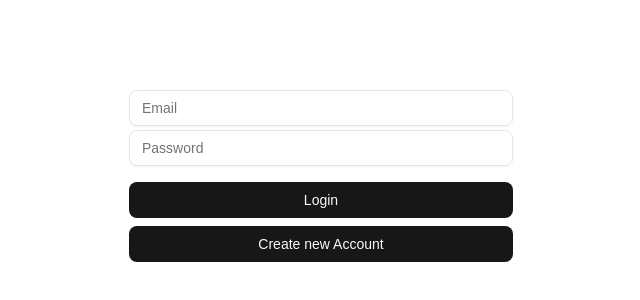
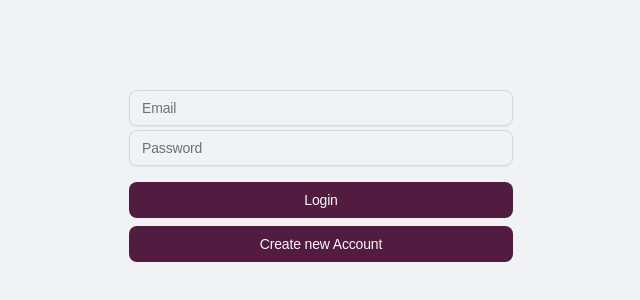
Before and after one commit to ColinZuko/Mern-Practice, a React (Vite) app in the folder frontend/: page / in a window 1280 px wide. Shown: the part 224-524 px from the top of the page, without its empty margins (319-959 px from the left). Built offline with nearby package versions, Linux system fonts and the light colour scheme; no server answers.

Commit message:
Styling + confirmation messages

```diff
--- a/frontend/src/components/BlogCard.jsx
+++ b/frontend/src/components/BlogCard.jsx
@@ -19,7 +19,7 @@ export function BlogCard({ post }){
         <Card className="flex w-[55vw] mx-auto min-h-44 flex flex-col justify-center my-4 hover:bg-muted">
             <Link to={`/readblog/${post._id}`} className='flex flex-col flex-grow justify-between w-full h-full p-4'>
                 <CardHeader>
-                    <CardTitle><h2 className="scroll-m-20 border-b pb-2 text-3xl font-semibold tracking-tight first:mt-0 text-primary">{post.title}</h2></CardTitle>
+                    <CardTitle><h2 className="scroll-m-20 border-b pb-2 text-3xl font-semibold tracking-tight first:mt-0 text-text">{post.title}</h2></CardTitle>
                     <CardDescription><h2>{post.description}</h2></CardDescription>
                 </CardHeader>
                 <CardContent>
--- a/frontend/src/components/CreateUser.jsx
+++ b/frontend/src/components/CreateUser.jsx
@@ -3,12 +3,13 @@ import { useState } from "react";
 import { Button } from "@/components/ui/button";
 import { Input } from "@/components/ui/input";
 
-export function CreateUser() {
+export function CreateUser({ setView }) {
     const [user, setUser] = useState({
         name: '',
         email: '',
         password: ''
     });
+    const [successMessage, setSuccessMessage] = useState('');
 
     function handleChange(e){
         setUser({ ...user, [e.target.name]: e.target.value })
@@ -20,6 +21,11 @@ export function CreateUser() {
         console.log(response);
         if (response.status !== 200) {
             alert("An error occurred while creating your account. Please try again later.");
+        } else {
+            setSuccessMessage("Account created successfully! Redirecting to login...");
+            setTimeout(() => {
+                if (setView) setView(0);
+            }, 2000);
         }
     };
 
@@ -40,6 +46,7 @@ export function CreateUser() {
                     className="mb-4"
                 />
                 <Button type="submit" className="mb-2 hover:cursor-pointer">Create Account</Button>
+            {successMessage && <p className="text-green-500 text-center mt-2 font-medium">{successMessage}</p>}
             </form>
         )
 }
--- a/frontend/src/components/Login.jsx
+++ b/frontend/src/components/Login.jsx
@@ -34,7 +34,9 @@ export function Login() {
             <form onSubmit={handleSubmit} className="flex flex-col">
                 <Input placeholder={"Email"} onChange={handleChange} name="email" required maxLength={50} className="mb-1"/>
                 <Input placeholder={"Password"} onChange={handleChange} name="password" type="password" required maxLength={20} className="mb-4"/>
-                <Button type="submit" className="mb-2 hover:cursor-pointer">Login</Button>
+                <Button type="submit" className="mb-2 hover:cursor-pointer bg-primary text-primary-foreground">
+                    Login
+                </Button>
             </form>
         )
 }
--- a/frontend/src/index.css
+++ b/frontend/src/index.css
@@ -5,40 +5,42 @@
 
 @custom-variant dark (&:is(.dark *));
 
-@theme inline {
+@theme {
+    /* Fonts */
     --font-heading: var(--font-sans);
     --font-sans: 'Geist Variable', sans-serif;
+
+    /* Theme Color Mapping */
+    --color-background: var(--background);
+    --color-foreground: var(--foreground);
+    --color-card: var(--card);
+    --color-card-foreground: var(--card-foreground);
+    --color-popover: var(--popover);
+    --color-popover-foreground: var(--popover-foreground);
+    --color-primary: var(--primary);
+    --color-primary-foreground: var(--primary-foreground);
+    --color-secondary: var(--secondary);
+    --color-secondary-foreground: var(--secondary-foreground);
+    --color-muted: var(--muted);
+    --color-muted-foreground: var(--muted-foreground);
+    --color-accent: var(--accent);
+    --color-accent-foreground: var(--accent-foreground);
+    --color-destructive: var(--destructive);
+    --color-border: var(--border);
+    --color-input: var(--input);
+    --color-ring: var(--ring);
+
+    /* Sidebar Framework mapping */
+    --color-sidebar: var(--sidebar);
+    --color-sidebar-foreground: var(--sidebar-foreground);
+    --color-sidebar-primary: var(--sidebar-primary);
+    --color-sidebar-primary-foreground: var(--sidebar-primary-foreground);
+    --color-sidebar-accent: var(--sidebar-accent);
+    --color-sidebar-accent-foreground: var(--sidebar-accent-foreground);
+    --color-sidebar-border: var(--sidebar-border);
     --color-sidebar-ring: var(--sidebar-ring);
-    --color-sidebar-border: var(--sidebar-border);
-    --color-sidebar-accent-foreground: var(--sidebar-accent-foreground);
-    --color-sidebar-accent: var(--sidebar-accent);
-    --color-sidebar-primary-foreground: var(--sidebar-primary-foreground);
-    --color-sidebar-primary: var(--sidebar-primary);
-    --color-sidebar-foreground: var(--sidebar-foreground);
-    --color-sidebar: var(--sidebar);
-    --color-chart-5: var(--chart-5);
-    --color-chart-4: var(--chart-4);
-    --color-chart-3: var(--chart-3);
-    --color-chart-2: var(--chart-2);
-    --color-chart-1: var(--chart-1);
-    --color-ring: var(--ring);
-    --color-input: var(--input);
-    --color-border: var(--border);
-    --color-destructive: var(--destructive);
-    --color-accent-foreground: var(--accent-foreground);
-    --color-accent: var(--accent);
-    --color-muted-foreground: var(--muted-foreground);
-    --color-muted: var(--muted);
-    --color-secondary-foreground: var(--secondary-foreground);
-    --color-secondary: var(--secondary);
-    --color-primary-foreground: var(--primary-foreground);
-    --color-primary: var(--primary);
-    --color-popover-foreground: var(--popover-foreground);
-    --color-popover: var(--popover);
-    --color-card-foreground: var(--card-foreground);
-    --color-card: var(--card);
-    --color-foreground: var(--foreground);
-    --color-background: var(--background);
+
+    /* Radii Scaling */
     --radius-sm: calc(var(--radius) * 0.6);
     --radius-md: calc(var(--radius) * 0.8);
     --radius-lg: var(--radius);
@@ -49,56 +51,71 @@
 }
 
 :root {
-    --background: oklch(1 0 0);
-    --foreground: oklch(0.145 0 0);
+    /* Validated functional OKLCH definitions for v4 Engine */
+    --background: oklch(0.96 0.002 240);
+    --foreground: oklch(0.27 0.002 240);
+
     --card: oklch(1 0 0);
-    --card-foreground: oklch(0.145 0 0);
+    --card-foreground: oklch(0.27 0.002 240);
     --popover: oklch(1 0 0);
-    --popover-foreground: oklch(0.145 0 0);
-    --primary: oklch(0.205 0 0); /* This is Black/Dark Gray */
-    --primary-foreground: oklch(0.985 0 0);
-    --secondary: oklch(0.97 0 0);
-    --secondary-foreground: oklch(0.205 0 0);
-    --muted: oklch(0.97 0 0);
-    --muted-foreground: oklch(0.556 0 0);
-    --accent: oklch(0.97 0 0);
-    --accent-foreground: oklch(0.205 0 0);
+    --popover-foreground: oklch(0.27 0.002 240);
+
+    --primary: oklch(0.32 0.091 343);
+    --primary-foreground: oklch(0.98 0.005 343);
+
+    --secondary: oklch(0.93 0.005 240);
+    --secondary-foreground: oklch(0.27 0.002 240);
+
+    --muted: oklch(0.93 0.005 240);
+    --muted-foreground: oklch(0.55 0.01 240);
+
+    --accent: oklch(0.42 0.118 345);
+    --accent-foreground: oklch(1 0 0);
+
     --destructive: oklch(0.577 0.245 27.325);
-    --border: oklch(0.922 0 0);
-    --input: oklch(0.922 0 0);
-    --ring: oklch(0.708 0 0);
+
+    --border: oklch(0.88 0.005 240);
+    --input: oklch(0.88 0.005 240);
+    --ring: oklch(0.32 0.091 343);
+
     --radius: 0.625rem;
 }
 
 .dark {
-    --background: oklch(0.145 0 0);
-    --foreground: oklch(0.985 0 0);
-    --card: oklch(0.269 0 0);
-    --card-foreground: oklch(0.985 0 0);
-    --popover: oklch(0.145 0 0);
-    --popover-foreground: oklch(0.985 0 0);
-    --primary: oklch(0.985 0 0); /* This is White/Light Gray */
-    --primary-foreground: oklch(0.205 0 0);
-    --secondary: oklch(0.269 0 0);
-    --secondary-foreground: oklch(0.985 0 0);
-    --muted: oklch(0.269 0 0);
-    --muted-foreground: oklch(0.708 0 0);
-    --accent: oklch(0.269 0 0);
-    --accent-foreground: oklch(0.985 0 0);
-    --destructive: oklch(0.396 0.141 25.723);
-    --border: oklch(0.269 0 0);
-    --input: oklch(0.269 0 0);
-    --ring: oklch(0.439 0 0);
+    --background: oklch(0.18 0.002 240);
+    --foreground: oklch(0.96 0.002 240);
+
+    --card: oklch(0.23 0.002 240);
+    --card-foreground: oklch(0.96 0.002 240);
+    --popover: oklch(0.23 0.002 240);
+    --popover-foreground: oklch(0.96 0.002 240);
+
+    --primary: oklch(0.42 0.118 345);
+    --primary-foreground: oklch(0.98 0.005 343);
+
+    --secondary: oklch(0.27 0.002 240);
+    --secondary-foreground: oklch(0.96 0.002 240);
+
+    --border: oklch(0.32 0.002 240);
+    --input: oklch(0.32 0.002 240);
+    --ring: oklch(0.42 0.118 345);
+}
+
+/* Global Reset Utilities using native CSS matching v4 conventions */
+@utility border-border {
+  border-color: var(--border);
 }
 
 @layer base {
   * {
-    @apply border-border outline-ring/50;
-    }
-  body {
-    @apply bg-background text-foreground;
-    }
-  html {
-    @apply font-sans;
-    }
+    @apply border-border;
+  }
+  html, body {
+    background-color: var(--background);
+    color: var(--foreground);
+    font-family: var(--font-sans);
+    letter-spacing: -0.01em;
+    -webkit-font-smoothing: antialiased;
+    -moz-osx-font-smoothing: grayscale;
+  }
 }
--- a/frontend/src/pages/Landing.jsx
+++ b/frontend/src/pages/Landing.jsx
@@ -14,13 +14,13 @@ export function Landing() {
             {!view ?
             <div className="flex flex-col w-96">
             <Login />
-            <Button onClick={() => setView(1)} className="hover:cursor-pointer">
+            <Button onClick={() => setView(1)} className="hover:cursor-pointer bg-primary">
                 Create new Account
             </Button>
             </div> :
             <div className="flex flex-col w-96">
-            <CreateUser />
-            <Button onClick={() => setView(0)} className="hover:cursor-pointer">
+            <CreateUser setView={setView} />
+            <Button onClick={() => setView(0)} className="hover:cursor-pointer bg-primary">
                 Log into existing account
             </Button>
             </div>
--- a/frontend/src/pages/Profile.jsx
+++ b/frontend/src/pages/Profile.jsx
@@ -2,6 +2,7 @@ import { BlogCard } from "../components/BlogCard"
 import { useState, useEffect } from "react"
 import { getPosts } from "../api"
 import * as jwt_decode from "jwt-decode"
+import { Button } from "@/components/ui/button";
 
 
 
@@ -33,6 +34,14 @@ export function Profile() {
                 <h2 className="text-xl mb-4 w-full">{user.email}</h2>
                 <label className="scroll-m-20 pb-2 text-3xl font-semibold tracking-tight first:mt-0 w-full">Join Date</label>
                 <h2 className="text-xl mb-4 w-full">{user.joinDate ? new Date(user.joinDate).toString().slice(4, 15) : ''}</h2>
+                <Button
+                    onClick={() => {
+                        sessionStorage.removeItem("User");
+                        window.location.reload();
+                    }}
+                    className="text-text mt-4 bg-background border-2 border-foreground hover:cursor-pointer hover:border-red-500 hover:text-red-500 hover:bg-background/80">
+                    Log Out
+                </Button>
             </div>
             {posts.map((post) => {
                 return (
```
Also changed, not shown: frontend/src/components/Navbar.jsx (+17 -13 lines), frontend/src/pages/CreateBlog.jsx (+10 -0 lines), frontend/src/assets/Logo.png (added), frontend/src/assets/high-resolution-logo-grayscale.png (added).
